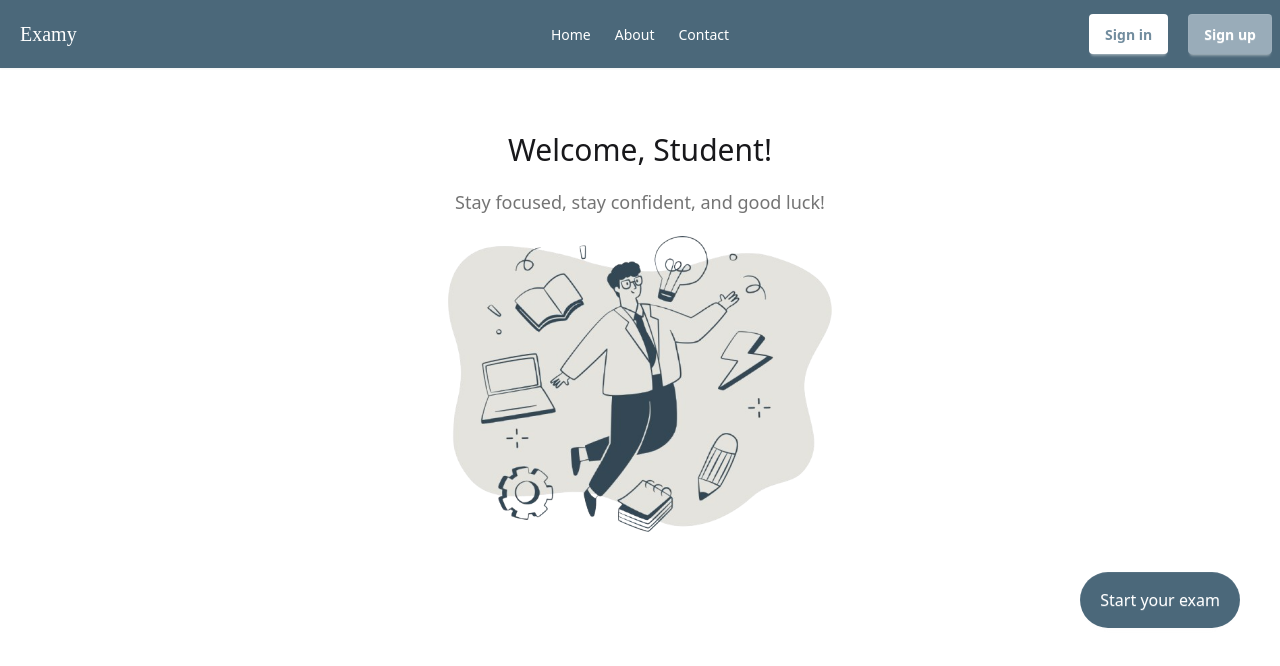
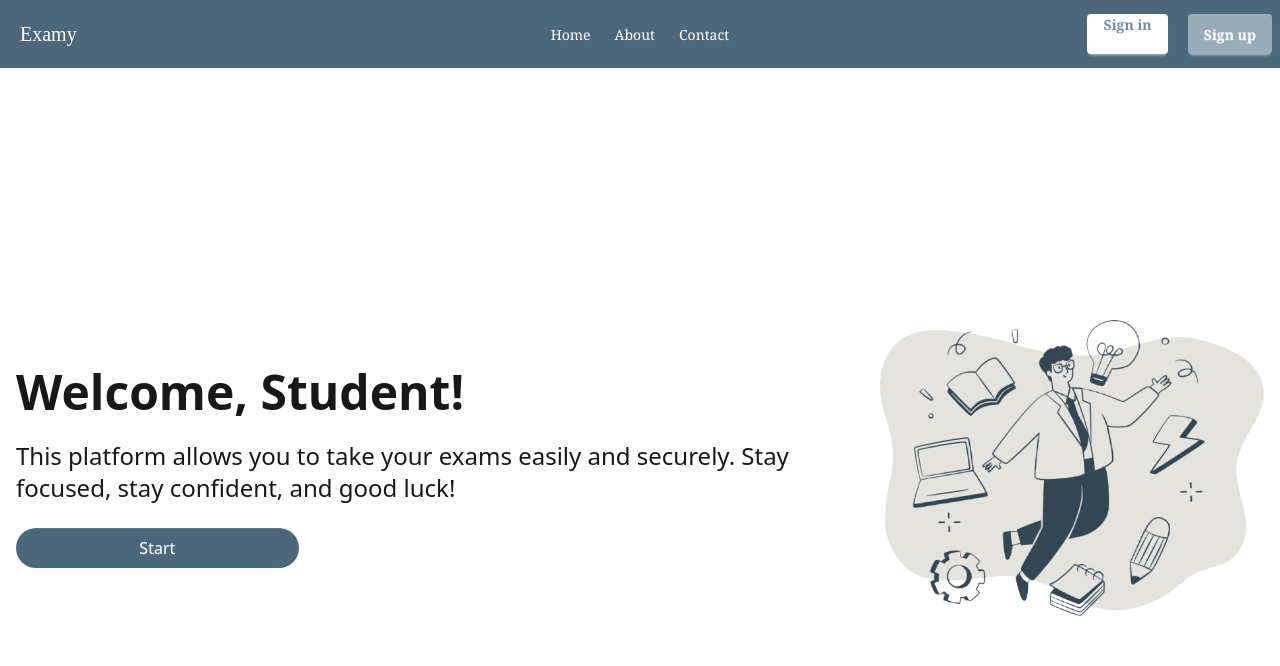
Before and after one commit to TURBO70/Examation-System, a plain HTML site: page home.html in a window 1280 px wide. Drawn offline with nearby package versions, Linux system fonts and the light colour scheme.

Commit message:
refactor: Update home.html structure and styling for improved user experience

```diff
--- a/home.html
+++ b/home.html
@@ -3,15 +3,16 @@
     <head>
         <meta charset="UTF-8">
         <meta name="viewport" content="width=device-width, initial-scale=1.0">
-        <title>task2</title>
+        <title>home</title>
         <script src="https://cdn.tailwindcss.com"></script>
         <link href="https://cdn.jsdelivr.net/npm/daisyui@5" rel="stylesheet" type="text/css" />
         <script src="https://cdn.jsdelivr.net/npm/@tailwindcss/browser@4"></script>
         <link href="https://cdn.jsdelivr.net/npm/daisyui@5/themes.css" rel="stylesheet" type="text/css" />
+        <link href="https://fonts.googleapis.com/css2?family=Poppins:wght@300;400;600&display=swap" rel="stylesheet">
 
     </head>
-    <body >
- <div class="navbar bg-[#4B687A] shadow-sm text-white">
+    <body class="min-h-screen relative overflow-hidden ">
+ <div class="navbar bg-[#4B687A] shadow-sm text-white font-serif">
   <div class="navbar-start">
     <div class="dropdown">
       <div tabindex="0" role="button" class="btn btn-ghost lg:hidden">
@@ -35,25 +36,31 @@
     </ul>
   </div>
   <div class="navbar-end ">
-    <a class="btn me-5 bg-white text-[#718c9e]  hover:bg-[#99aebc] hover:text-white focus-visible:outline-2 focus-visible:outline-offset-2 focus-visible:outline-orange-900" href="sign_in.html" >Sign in</a>
-      <a class="btn bg-[#99acb9] hover:bg-white hover:text-[#718c9e] focus-visible:outline-2 focus-visible:outline-offset-2 focus-visible:outline-orange-900" href="sign_in.html" >Sign up</a>
+    <a id="signInBtn" class="btn me-5 bg-white text-[#718c9e]  hover:bg-[#99aebc] hover:text-white focus-visible:outline-2 focus-visible:outline-offset-2 focus-visible:outline-orange-900" href="sign_in.html" >Sign in</a>
+      <a id="signUpBtn" class="btn bg-[#99acb9] hover:bg-white hover:text-[#718c9e] focus-visible:outline-2 focus-visible:outline-offset-2 focus-visible:outline-orange-900" href="sign_in.html" >Sign up</a>
   </div>
 </div>
 
 <!----------------------------------------------------------------------------------->
-
-<div class="flex flex-col items-center gap-5 content-center">
-<p class="mt-16 text-3xl">Welcome, Student!</p>
-<p class="mb-15 text-[#747474] font-light text-lg">Stay focused, stay confident, and good luck!</p>
-<img class="w-6/20" src="assets/home.png" alt="">
-</div>
-<div class="flex justify-end m-10 ">
-    <button id="startExamBtn" onclick="window.location.href='exam.html'" class="btn btn-xs bg-[#4B687A] text-white p-5 sm:btn-sm md:btn-md lg:btn-lg xl:btn-xl rounded-full">Start your exam</button>
+<div class="hero min-h-screen">
+  <div class="hero-content flex-col lg:flex-row-reverse ">
+    <img
+      src="assets/home.png"
+      class="max-w-sm"
+    />
+    <div>
+      <h1 class="text-5xl font-bold " id="home_name">Welcome, Student!</h1>
+      <p class="py-6 text-2xl font-sans">
+      This platform allows you to take your exams easily and securely.
+       Stay focused, stay confident, and good luck!
+      </p>
+      <button id="startExamBtn" class="btn w-4/12 bg-[#4B687A] text-white px-4 py-2 rounded-full hover:bg-[#2c3d48]">Start</button>
+    </div>
+  </div>
 </div>
 
-
-
-
-    <script src="js/home.js"></script>
+<script src="js/nav.js"></script>
+<script src="js/home.js"></script>
+<script src="js/exam.js"></script>
     </body>
 </html>
```
